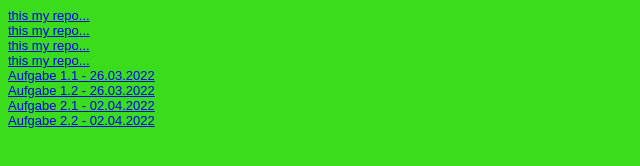
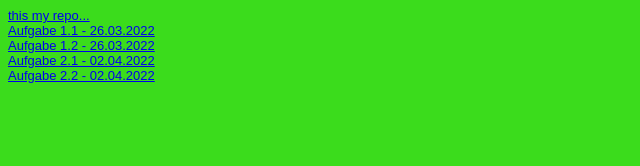
Before and after one commit to jsngin/EIA2_SoSe_2023, a plain HTML site: page A_0_Steckbrief/steckbrief.htm in a window 1280 px wide. Shown: the whole page, without its empty margins (0-640 px from the left). Drawn offline with Linux system fonts and the light colour scheme.

Commit message:
commit_cor

```diff
--- a/A_0_Steckbrief/steckbrief.htm
+++ b/A_0_Steckbrief/steckbrief.htm
@@ -15,12 +15,6 @@ body {
 
 	<a href="https://github.com/jsngin/EIA2_SoSe_2022" target="_blank">this my repo...</a>
 	<br>
-	<a href="https://github.com/jsngin/EIA2_SoSe_2022" target="_blank">this my repo...</a>
-	<br>
-	<a href="https://github.com/jsngin/EIA2_SoSe_2022" target="_blank">this my repo...</a>
-	<br>
-	<a href="https://github.com/jsngin/EIA2_SoSe_2022" target="_blank">this my repo...</a>
-	<br>
 	<a href="https://jsngin.github.io/EIA2_SoSe_2022/A_1.0_RandomPoem/randompoem.html" target="_blank">Aufgabe 1.1 - 26.03.2022</a>
 	<br>
 	<a href="https://jsngin.github.io/EIA2_SoSe_2022/A_1.2_Tracetable/boxes.html" target="_blank">Aufgabe 1.2 - 26.03.2022</a>
```
Also changed, not shown: A_1.2_Tracetable/boxes.html (+1 -1 lines).
